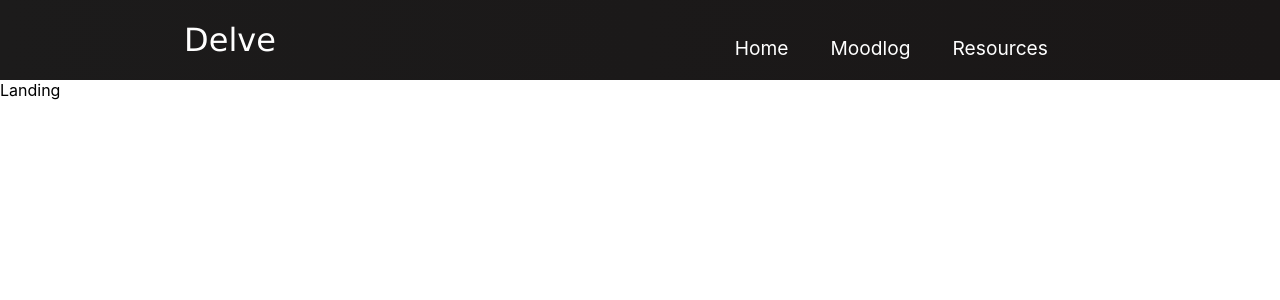
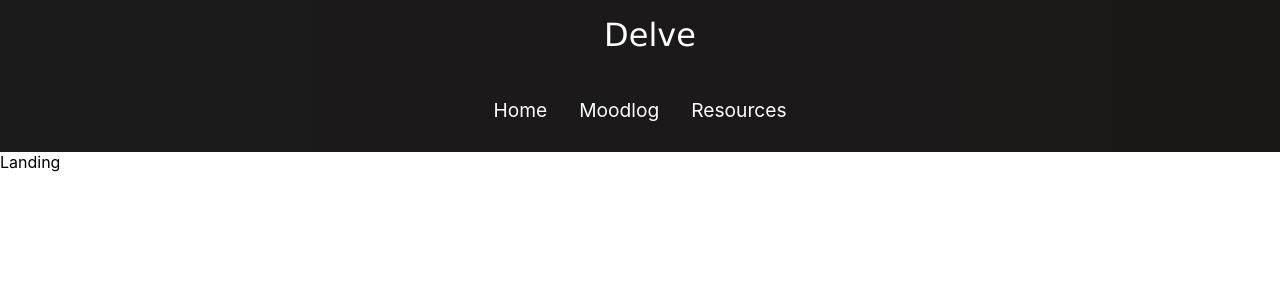
Before and after one commit to GaurangPP/delve, a React (Create React App) app in the folder delve-app/: page / in a window 1280 px wide. Shown: the top 300 px of the page. Built offline with nearby package versions, Linux system fonts and the light colour scheme.

Commit message:
Navbar Modification

```diff
--- a/delve-app/public/index.html
+++ b/delve-app/public/index.html
@@ -24,6 +24,10 @@
       work correctly both with client-side routing and a non-root public URL.
       Learn how to configure a non-root public URL by running `npm run build`.
     -->
+    <link
+    href="https://fonts.googleapis.com/css2?family=Poppins:wght@400;700&display=swap"
+    rel="stylesheet"
+    />
     <title>React App</title>
   </head>
   <body>
--- a/delve-app/src/components/Navbar.css
+++ b/delve-app/src/components/Navbar.css
@@ -1,21 +1,34 @@
 .navbar {
     background: linear-gradient(90deg, rgb(28, 27, 27) 0%, rgb(26, 23, 23) 100%);
-    height: 80px;
     display: flex;
+    flex-direction: column;
     justify-content: center;
     align-items: center;
     font-size: 1.2rem;
     position: sticky;
     top: 0;
     z-index: 999;
+    padding: 10px 0;
+  }
+
+  .navbar-header {
+    height: 50px;
+    display: flex;
+    align-items: center;
+    justify-content: center;
+    font-size: 2rem;
+    color: white;
+    font-family: Verdana, Geneva, sans-serif;
+    margin-bottom: 2px;
   }
 
   .navbar-container {
     display: flex;
-    justify-content: center;
+    justify-content: space-between;
     align-items: center;
-    height: 80px;
+    width: 100%;
     max-width: 1500px;
+    padding: 0 20px;
   }
 
   .navbar-logo {
@@ -37,14 +50,12 @@
   }
 
   .nav-menu {
-    display: grid;
-    grid-template-columns: repeat(5, auto); /*This determines the number of navbar links*/
-    grid-gap: 10px;
+    display: flex;
+    justify-content: center;
     list-style: none;
-    text-align: center;
-    width: 60vw;
-    justify-content: end;
-    margin-right: 2rem;
+    width: 60%;
+    margin: 0 auto;
+    padding: 0;
   }
 
   .nav-item {
@@ -82,6 +93,10 @@
       position: relative;
     }
 
+    .navbar-container {
+      flex-direction: column;
+  }
+
     .nav-menu {
       display: flex;
       flex-direction: column;
@@ -92,6 +107,8 @@
       left: -100%;
       opacity: 1;
       transition: all 0.5s ease;
+      margin: 0;
+      padding: 0;
     }
 
     .nav-menu.active {
--- a/delve-app/src/components/Navbar.jsx
+++ b/delve-app/src/components/Navbar.jsx
@@ -1,28 +1,24 @@
-import React from 'react'
+import React from 'react';
 import { Link } from 'react-router-dom';
-import "./Navbar.css"
-import {useEffect, useState} from "react";
+import "./Navbar.css";
+import { useEffect, useState } from "react";
 
 export const Navbar = () => {
-
   const [click, setClick] = useState(false);
-    //const [button, setButton] = useState(true);
 
   const handleClick = () => setClick(!click);
   const closeMobileMenu = () => setClick(false);
 
-
-
-    //window.addEventListener('resize', showButton);
-
-
   return (
     <>
-            <nav className = "navbar">
-                <div className = "navbar-container">
-                    <Link to="/" className = "navbar-logo" onClick={closeMobileMenu}>
+      <nav className="navbar">
+        <div className="navbar-header">
+          <Link to="/" className="navbar-logo" onClick={closeMobileMenu}>
             Delve
           </Link>
+        </div>
+
+        <div className="navbar-container">
           <div className="menu-icon" onClick={handleClick}>
             <i className={click ? 'fa-solid fa-times' : 'fa-solid fa-bars'}></i>
           </div>
@@ -47,5 +43,5 @@ export const Navbar = () => {
         </div>
       </nav>
     </>
-  )
+  );
 }
```
Lines whose indentation alone changed are shown as unchanged.
